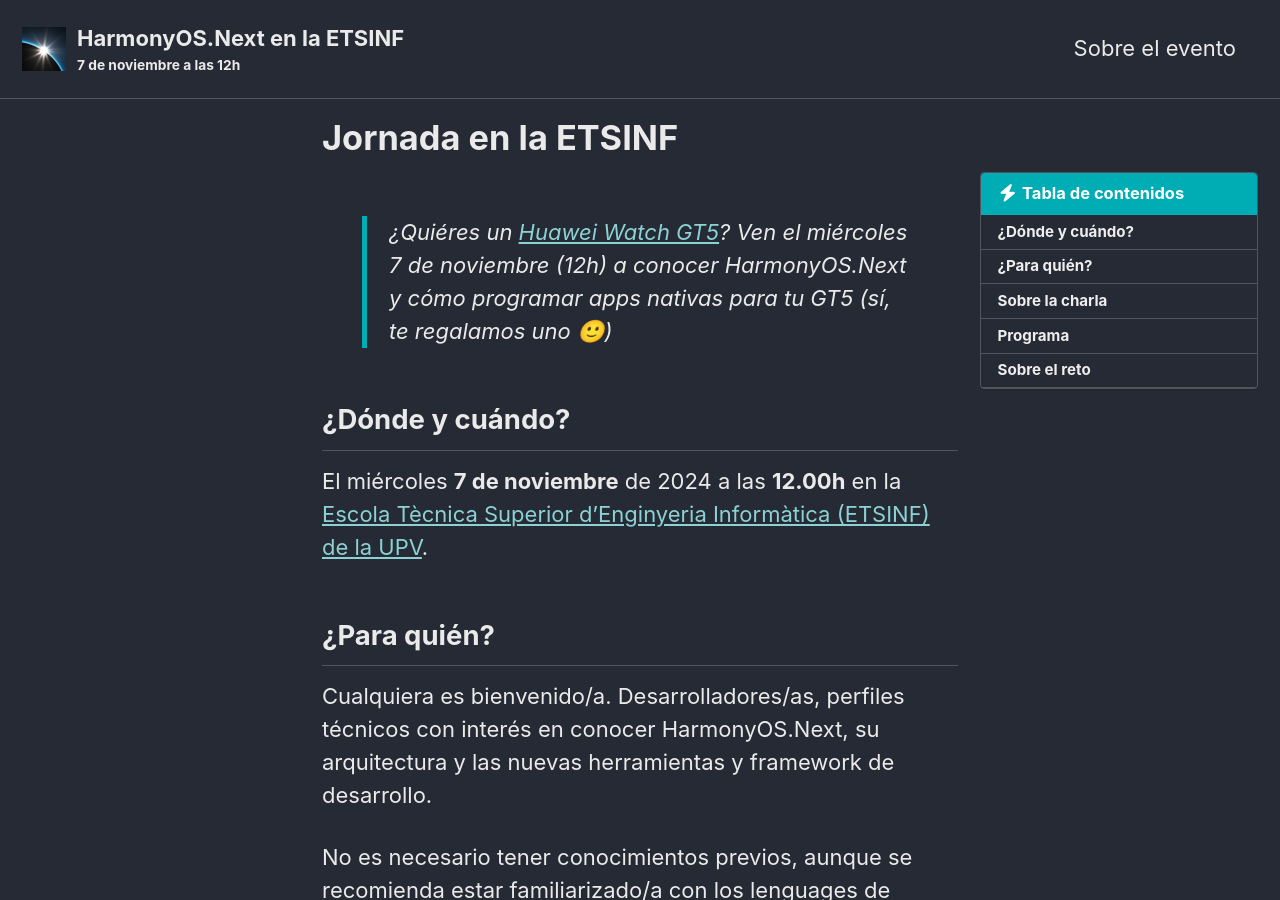
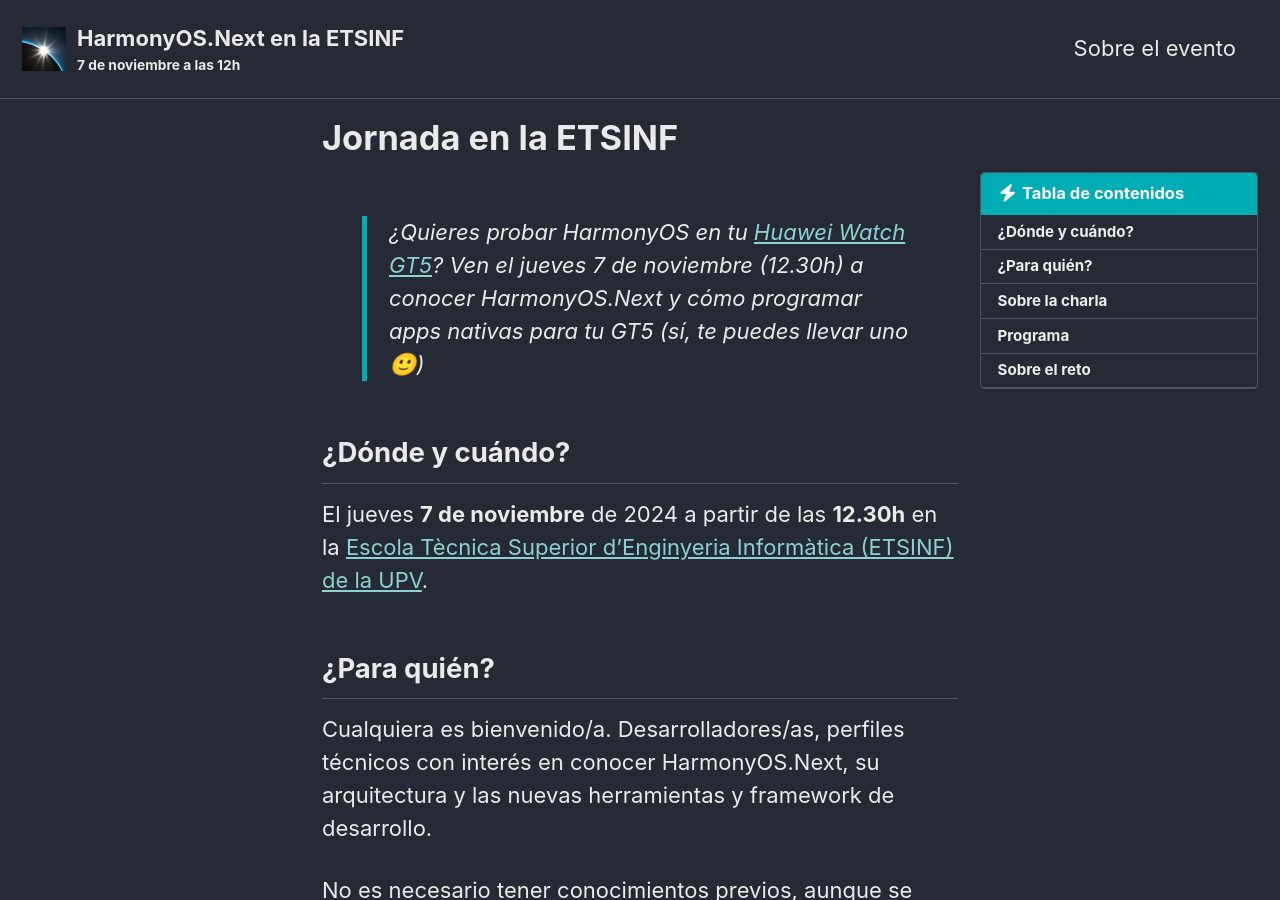
Before and after one commit to espinr/harmonyos, a Jekyll site: the page built from _pages/upv.md, in a window 1280 px wide and 900 px high. Built offline with Jekyll 4.4.1, drawn with Linux system fonts in a browser that asks for light colours; cached includes are drawn as plain includes; some of the changed lines change nothing that is shown; some of the changed text lies outside the part shown.

Commit message:
Date-time corrected

```diff
--- a/_pages/upv.md
+++ b/_pages/upv.md
@@ -8,11 +8,13 @@
 toc_icon: "bolt"
 ---
 
-> ¿Quiéres un [Huawei Watch GT5](https://consumer.huawei.com/es/wearables/watch-gt5/specs/)? Ven el miércoles 7 de noviembre (12h) a conocer HarmonyOS.Next y cómo programar apps nativas para tu GT5 (sí, te regalamos uno 🙂)
+<!--redirect from https://bit.ly/upv-harmonyos-->
+
+> ¿Quieres probar HarmonyOS en tu [Huawei Watch GT5](https://consumer.huawei.com/es/wearables/watch-gt5/specs/)? Ven el jueves 7 de noviembre (12.30h) a conocer HarmonyOS.Next y cómo programar apps nativas para tu GT5 (sí, te puedes llevar uno 🙂)
 
 ## ¿Dónde y cuándo?
 
-El miércoles __7 de noviembre__ de 2024 a las __12.00h__ en la [Escola Tècnica Superior d’Enginyeria Informàtica (ETSINF) de la UPV](https://www.upv.es/entidades/etsinf/).
+El jueves __7 de noviembre__ de 2024 a partir de las __12.30h__ en la [Escola Tècnica Superior d’Enginyeria Informàtica (ETSINF) de la UPV](https://www.upv.es/entidades/etsinf/).
 
 ## ¿Para quién?
 
@@ -34,9 +36,13 @@
 
 | Hora | Sesión | Ponente |
 |------|--------|---------|
-| 12:00-12:20 | De open source al mercado | Juan Rico (Senior Manager for Oniro and Cloud Programs, Eclipse Foundation) |
-| 12:20-13:00 | HarmonyOS: arquitectura y nuevo paradigma de programación | Martin Alvarez (Head of Web Standards, Huawei European Research Institute)|
-| 13:00-14:00 | Reto de rápido prototipado | Todos los asistentes |
+| 12:30-12:45 | De open source al mercado | Juan Rico (Senior Manager for Oniro and Cloud Programs, Eclipse Foundation) |
+| 12:45-13:30 | HarmonyOS: arquitectura y nuevo paradigma de programación | Martin Alvarez (Head of Web Standards, Huawei European Research Institute)|
+| 13:30-14:00 | Reto de prototipado rápido: introducción y criterios de evaluación | - |
+| 14:00-14:30 | Pausa | - |
+| 14:30-15:45 | Reto de rápido prototipado | - |
+| 15:45-16:00 | Entrega de wearables Huawei | - |
+
 
 ## Sobre el reto
 
```
Also changed, not shown: assets/images/hmos-1080x1080-text.jpg (added), assets/images/hmos-1920x1080-text.jpg (added), assets/images/qrcode.png (added).
